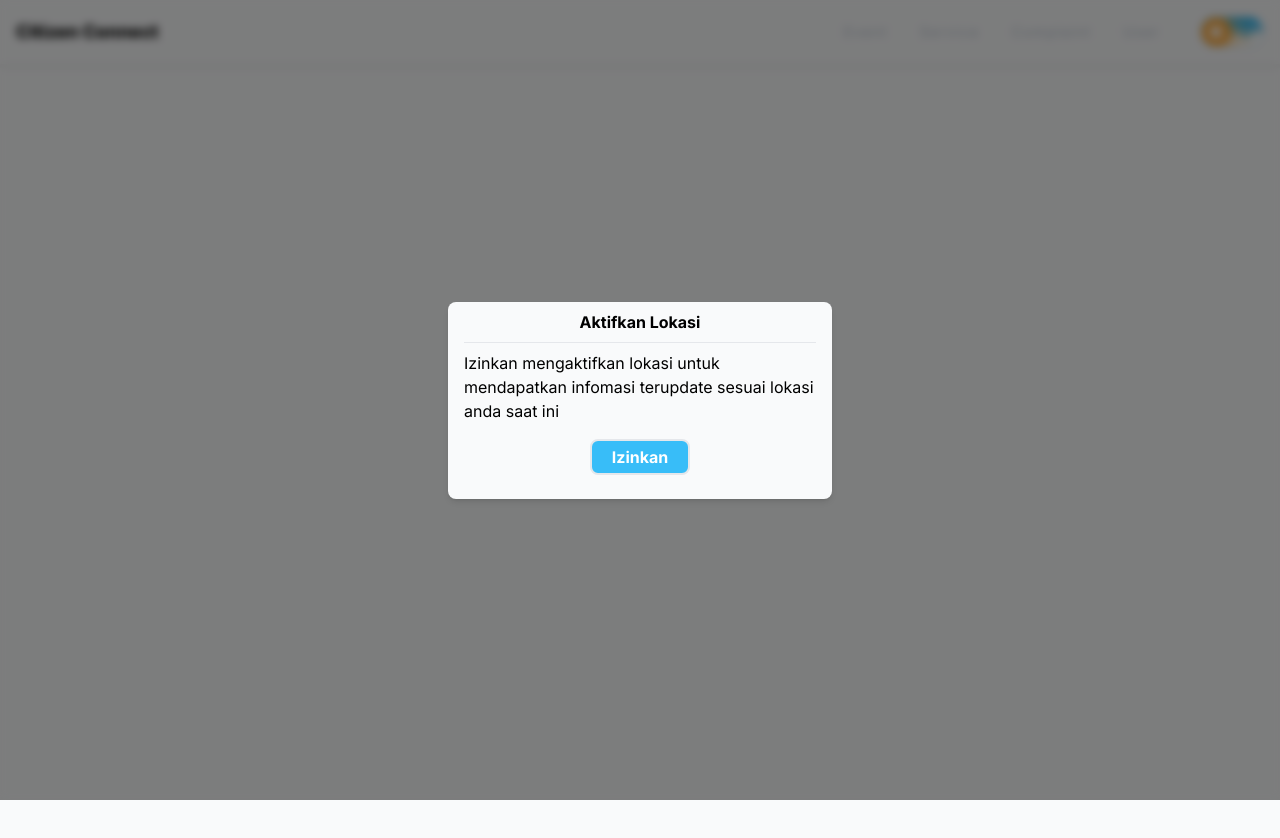
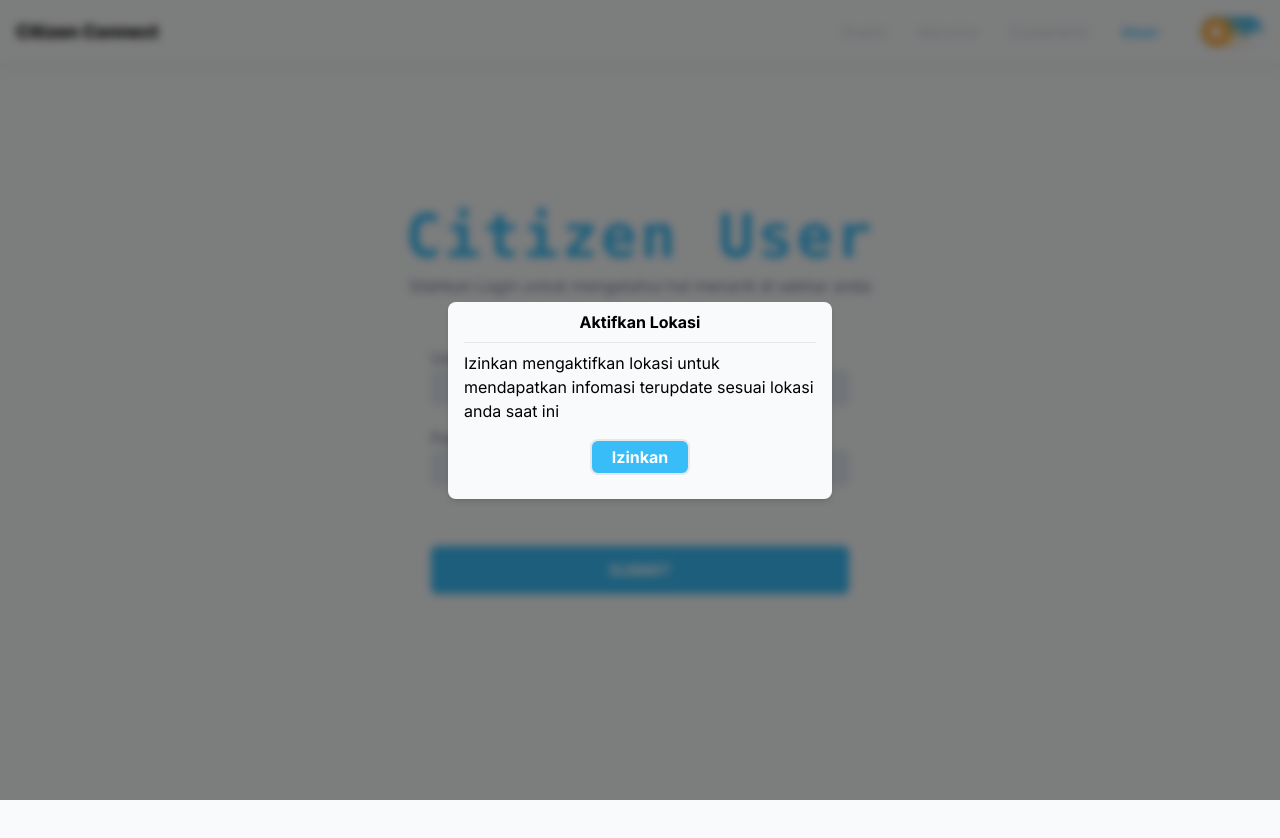
Before and after one commit to fadli23alamsyah/citizen-connect, a Next.js app: page /user in a window 1280 px wide. Before the commit this address had no page. Shown: the top 838 px of the page. After the commit the page ends 800 px from the top, so only its background shows below. Built offline with nearby package versions, Linux system fonts and the light colour scheme.

Commit message:
create user login page

```diff
--- /dev/null
+++ b/src/app/user/page.tsx
@@ -0,0 +1,31 @@
+export default function UserPage() {
+  return (
+    <main className="flex flex-col justify-center items-center h-[calc(100vh-8rem)] gap-2 px-3 mb-16 md:mb-0">
+      <h1 className="font-bold font-mono text-3xl md:text-6xl text-sky-400 tracking-wider text-center">Citizen User</h1>
+      <h4 className="font-sans text-sm md:text-base text-center">Silahkan Login untuk mengetahui hal menarik di sekitar anda</h4>
+      <form className="flex flex-col gap-5 md:w-1/3 mt-10">
+        <div>
+          <label htmlFor="username">Username</label>
+          <input
+            id="username"
+            className="w-full rounded-md bg-slate-200 p-2 text-sm outline-none text-slate-900"
+            type="text"
+            required
+          />
+        </div>
+        <div>
+          <label htmlFor="password">Password</label>
+          <input
+            id="password"
+            className="w-full rounded-md bg-slate-200 p-2 text-sm outline-none text-slate-900"
+            type="password"
+            required
+          />
+        </div>
+        <button type="submit" className="bg-sky-400 text-white font-bold mt-10 py-3 rounded-md">
+          SUBMIT
+        </button>
+      </form>
+    </main>
+  );
+}
--- a/src/components/header.tsx
+++ b/src/components/header.tsx
@@ -26,7 +26,7 @@ const listMenu = [
   },
   {
     title: "User",
-    path: "/login",
+    path: "/user",
     icon: User
   },
 ];
```
